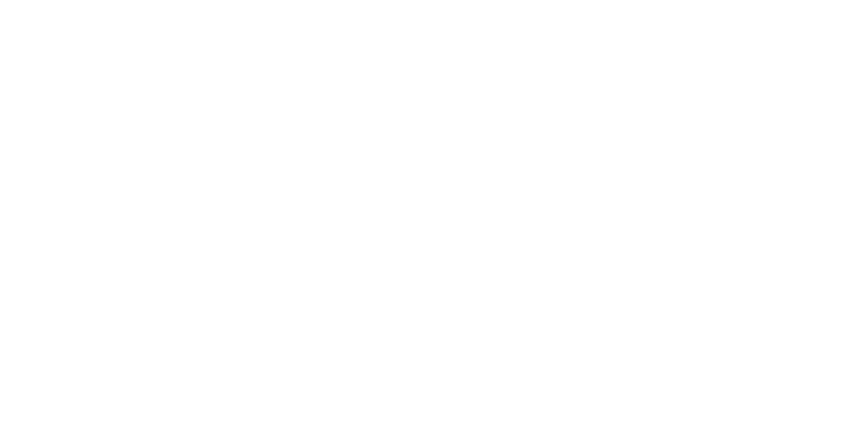
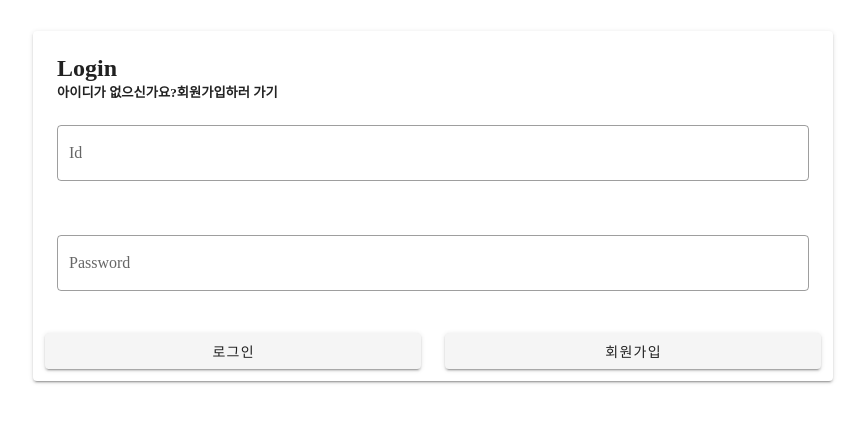
Before and after one commit to rkddbs1031/board, a Vue app: page /auth/login in a window 1280 px wide. Shown: the part 194-616 px from the top of the page, without its empty margins (207-1072 px from the left). Built offline with nearby package versions, Linux system fonts and the light colour scheme.

Commit message:
[ING] 작업 세팅

```diff
--- a/public/index.html
+++ b/public/index.html
@@ -1,5 +1,5 @@
 <!DOCTYPE html>
-<html lang="">
+<html lang="en">
   <head>
     <meta charset="utf-8">
     <meta http-equiv="X-UA-Compatible" content="IE=edge">
@@ -8,8 +8,6 @@
     <title><%= htmlWebpackPlugin.options.title %></title>
     <style>
       * {
-        padding: 0;
-        margin: 0;
         box-sizing: border-box;
       }
       html,
@@ -19,20 +17,22 @@
 
       a {
         text-decoration: none;
+        color: #222;
       }
-
       ul,
       li {
         list-style: none;
       }
     </style>
+    <link rel="stylesheet" href="https://fonts.googleapis.com/css?family=Roboto:100,300,400,500,700,900">
+    <link rel="stylesheet" href="https://cdn.jsdelivr.net/npm/@mdi/font@latest/css/materialdesignicons.min.css">
   </head>
   <body>
     <noscript>
       <strong>We're sorry but <%= htmlWebpackPlugin.options.title %> doesn't work properly without JavaScript enabled.
           Please enable it to continue.</strong>
     </noscript>
-    <div id="app">
+    <div id="app" class="pa-0">
       <span style="color: #fff; font-size: 16px;">빌드중입니다...</span>
     </div>
     <!-- built files will be auto injected -->
--- /dev/null
+++ b/src/assets/layouts/BlankLayout.vue
@@ -0,0 +1,5 @@
+<template>
+  <div class="wrap">
+    <router-view />
+  </div>
+</template>
--- a/src/assets/layouts/Layout.vue
+++ b/src/assets/layouts/Layout.vue
@@ -1,5 +1,5 @@
 <template>
-  <div class="container">
+  <div class="wrap">
     <Navigation />
     <main>
       <router-view />
@@ -17,12 +17,14 @@
 };
 </script>
 <style scoped>
-.container {
-  width: 100vw;
+.wrap {
+  width: 100vw !important;
   display: flex;
+  padding: 0 !important;
+  max-width: auto !important;
 }
 main {
   width: calc(100vw - 120px);
-  background: rgb(15, 15, 15);;
+  /* background: rgb(15, 15, 15);; */
 }
 </style>
--- a/src/assets/layouts/nav/navItems.js
+++ b/src/assets/layouts/nav/navItems.js
@@ -3,12 +3,4 @@
     title: "홈",
     to: "/",
   },
-  {
-    title: "무드선택",
-    to: "/mood",
-  },
-  {
-    title: "마이플레이",
-    to: "/myPlay",
-  },
 ];
--- /dev/null
+++ b/src/components/auth/Login.vue
@@ -0,0 +1,112 @@
+<template>
+  <v-col class="d-flex main" >
+    <v-card width="800">
+      <v-col>
+        <v-col>
+          <h2 class="font-weight-bold"> Login </h2>
+          <h5 class="subtitle-1 d-flex justify-space-between font-weight-normal">
+            <span>아이디가 없으신가요?</span>
+            <span><a href="/auth/register" class>회원가입하러 가기</a> </span>
+          </h5>
+        </v-col>
+        <v-form
+          ref="form"
+          v-model="valid"
+          lazy-validation
+          action="/"
+          class="mt-4"
+        >
+        <v-col class="py-0">
+          <v-text-field
+            v-model="username"
+            :rules="usernameRules"
+            label="Id"
+            required
+            outlined
+          />
+        </v-col>
+        <v-col class="py-0">
+          <v-text-field
+            v-model="password"
+            :rules="passwordRules"
+            label="Password"
+            required
+            outlined
+            :type="show1 ? 'text' : 'password'"
+          />
+        </v-col>
+
+          <v-row>
+            <v-col>
+              <v-btn
+                :disabled="!valid"
+                block
+                class="mr-4"
+                submit
+                @click="boardLogin"
+                >로그인</v-btn
+              >
+            </v-col>
+            <v-col>
+              <v-btn
+                block
+                class="mr-4"
+                @click="boardRegister"
+                >회원가입</v-btn
+              >
+            </v-col>
+          </v-row>
+        </v-form>
+      </v-col>
+    </v-card>
+  </v-col>
+</template>
+
+<script>
+  export default {
+    name: "BoardLogin",
+    data: () => ({
+      valid: true,
+      username: "",
+      usernameRules: [
+        (v) => !!v || "필수 항목입니다.",
+      ],
+      show1: false,
+      password: "",
+      passwordRules: [
+        (v) => !!v || "Password is required",
+      ],
+    }),
+    methods: {
+      boardLogin() {
+        this.$refs.form.validate();
+        if (!this.username) {
+          alert("아이디를 입력해주세요.");
+        } else if (!this.password) {
+          alert("비밀번호를 입력해주세요.");
+        } else {
+          const authData = {
+            username: this.username,
+            password: this.password,
+          };
+          // // 동일한 로직을 vuex action을 통해 구현
+          // this.$store.dispatch("LOGIN", authData);
+        }
+      },
+      boardRegister() {
+        // this.$router.push({ path: "/board/register" });
+      },
+    },
+  };
+  </script>
+  <style scoped>
+    .main {
+      display: flex;
+      align-items: center;
+      justify-content: center;
+      height: 100vh;
+    }
+    .main .v-card {
+      margin: 0 auto !important;
+    }
+  </style>
--- /dev/null
+++ b/src/components/auth/Register.vue
@@ -0,0 +1,3 @@
+<template>
+  <div>Register.vue</div>
+</template>
--- a/src/components/home/Home.vue
+++ b/src/components/home/Home.vue
@@ -1,11 +1,31 @@
 <template>
-  <section id="section1">
-    <div class="section1">
-      <h3>당신의 기분상태로 음악을 추천해드려요 :)</h3>
-      <span> 오늘 당신의 기분은 어떤가요? </span>
-      <button @click="goMood" class="goMood">MOOD PLAY!</button>
-    </div>
-  </section>
+  <v-container fluid class="down-top-padding">
+    <v-col>
+      <v-col>
+        <v-row class="justify-space-between align-end">
+          <v-row class="d-flex align-start mb-n4">
+            <v-text-field v-model="search" label="검색"  class="d-inline-block mr-5 pa-0"/>
+            <v-btn
+              color="black"
+              class="font-weight-bold body-1 white--text"
+              @click="writeClick"
+            >
+              글쓰기
+            </v-btn>
+          </v-row>
+        </v-row>
+      </v-col>
+      <v-col class="pa-0 mt-5">
+        <v-data-table
+          :headers="headers"
+          :items="boards"
+          :items-per-page="10"
+          class="elevation-1"
+          @click:row="boardView"
+        ></v-data-table>
+      </v-col>
+    </v-col>
+  </v-container>
 </template>
 <script>
 export default {
@@ -23,7 +43,7 @@
 };
 </script>
 <style scoped>
-#section1 {
+/* #section1 {
   width: 100%;
   height: 100vh;
   display: flex;
@@ -66,5 +86,5 @@
   box-shadow: 1px 2px #216039;
   color: #fff;
   transform: translateY(5px);
-}
+} */
 </style>
--- a/src/main.js
+++ b/src/main.js
@@ -2,11 +2,13 @@
 import App from "./App.vue";
 import router from "./router";
 import store from "./store";
+import vuetify from './plugins/vuetify'
 
 Vue.config.productionTip = false;
 
 new Vue({
   router,
   store,
-  render: (h) => h(App),
+  vuetify,
+  render: (h) => h(App)
 }).$mount("#app");
--- /dev/null
+++ b/src/plugins/vuetify.js
@@ -0,0 +1,7 @@
+import Vue from 'vue';
+import Vuetify from 'vuetify/lib/framework';
+
+Vue.use(Vuetify);
+
+export default new Vuetify({
+});
--- a/src/router/index.js
+++ b/src/router/index.js
@@ -4,10 +4,13 @@
 Vue.use(Router);
 
 const Layout = () => import("@/assets/layouts/Layout.vue");
+const BlankLayout = () => import("@/assets/layouts/BlankLayout.vue");
+const Home = () => import("@/views/Home.vue");
+// const Mood = () => import("@/components/mood/Mood.vue");
+// const Myplay = () => import("@/components/myplay/Myplay.vue");
 
-const Home = () => import("@/views/Home.vue");
-const Mood = () => import("@/components/mood/Mood.vue");
-const Myplay = () => import("@/components/myplay/Myplay.vue");
+const Login = () => import("@/components/auth/Login.vue");
+const register = () => import("@/components/auth/Register.vue");
 
 const router = new Router({
   mode: "history",
@@ -15,22 +18,27 @@
   routes: [
     {
       path: "/",
+      redirect: "/auth/login",
+      component: BlankLayout,
+      children: [
+        {
+          path: '/auth/login',
+          component: Login,
+        },
+        {
+          path: '/auth/register',
+          component: register,
+        },
+      ],
+    },
+    {
+      path: "/board",
       component: Layout,
       children: [
         {
-          path: "",
-          name: "Home",
+          path: "/board",
+          name: "Board",
           component: Home,
-        },
-        {
-          path: "/mood",
-          name: "Mood",
-          component: Mood,
-        },
-        {
-          path: "/myplay",
-          name: "Myplay",
-          component: Myplay,
         },
       ],
     },
--- /dev/null
+++ b/vue.config.js
@@ -0,0 +1,5 @@
+module.exports = {
+  transpileDependencies: [
+    'vuetify'
+  ]
+}
```
Also changed, not shown: package.json (+7 -2 lines), 1 other file (tests, documents, lock files or other folders).
